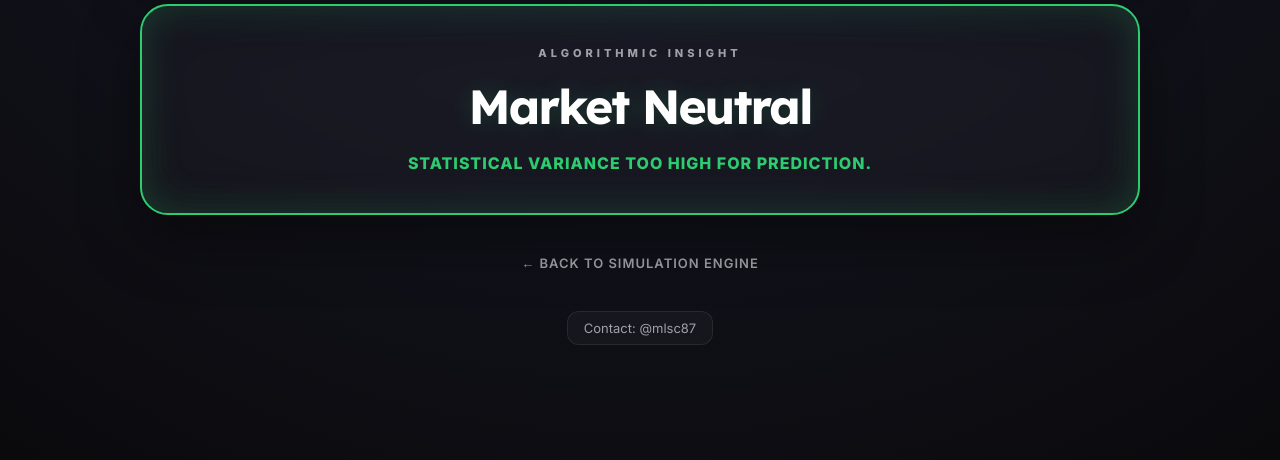
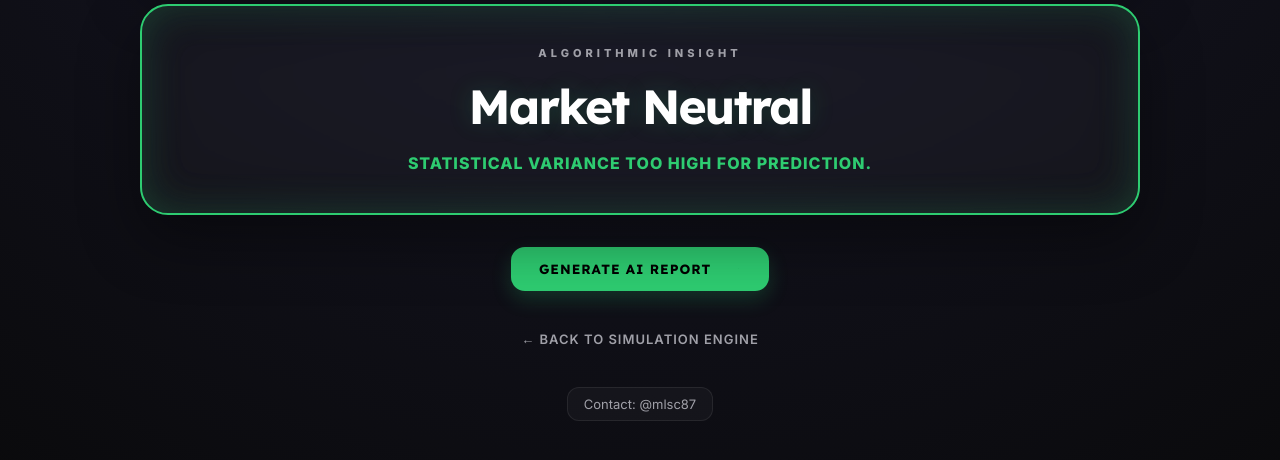
Before and after one commit to nilville/Stratos, a Flask app: template templates/results.html in a window 1280 px wide. Shown: the part 313-773 px from the top of the page. Run offline with Flask 3, Linux system fonts and the light colour scheme; the template is opened without the code that fills it, so the values that code supplies are empty; some libraries are stand-ins or nearby versions.

Commit message:
feat: add AI match analysis integration with new API endpoint, service class, and results template

```diff
--- a/app.py
+++ b/app.py
@@ -2,10 +2,14 @@ import os
 from concurrent.futures import ThreadPoolExecutor
 
 from cachetools import TTLCache
+from dotenv import load_dotenv
 from flask import Flask, jsonify, render_template, request
+
+load_dotenv()
 
 from services.analyzer import Analyzer
 from services.api_client import APIClient
+from services.ai_analyzer import AIAnalyzer
 
 LEAGUES = ["PL", "PD", "BL1", "SA", "FL1", "DED"]
 
@@ -100,5 +104,19 @@ def analyze():
         return render_template("index.html", error=f"An error occurred: {str(e)}")
 
 
+@app.route("/api/ai_analyze", methods=["POST"])
+def api_ai_analyze():
+    team_a_data = request.json.get("team_a")
+    team_b_data = request.json.get("team_b")
+    lang = request.json.get("lang", "en")
+
+    if not team_a_data or not team_b_data:
+        return jsonify({"error": "Missing data"}), 400
+
+    ai_analyzer = AIAnalyzer()
+    ai_analysis = ai_analyzer.analyze_matchup(team_a_data, team_b_data, lang=lang)
+    return jsonify({"analysis": ai_analysis})
+
+
 if __name__ == "__main__":
     app.run(debug=os.getenv("FLASK_DEBUG", "False").lower() == "true")
--- a/static/translations.json
+++ b/static/translations.json
@@ -25,6 +25,8 @@
     "win_label": "Win",
     "no_data": "No match data available.",
     "error_not_found": "Team '{team}' not found.",
+    "ai_analysis_title": "AI Smart Analysis",
+    "generate_ai": "Generate AI Report",
     "contact": "Contact",
     "leagues": {
       "PL": "Premier League",
@@ -61,6 +63,8 @@
     "win_label": "فوز",
     "no_data": "لا توجد بيانات متاحة للمباريات.",
     "error_not_found": "لم يتم العثور على الفريق '{team}'.",
+    "ai_analysis_title": "تحليل ذكي بالذكاء الاصطناعي",
+    "generate_ai": "إنشاء تقرير الذكاء الاصطناعي",
     "contact": "اتصل بنا",
     "leagues": {
       "PL": "الدوري الإنجليزي",
--- a/templates/results.html
+++ b/templates/results.html
@@ -5,6 +5,7 @@
     <meta name="viewport" content="width=device-width, initial-scale=1.0">
     <title>Report: {{ team_a.team_name }} vs {{ team_b.team_name }}</title>
     <link rel="icon" type="image/svg+xml" href="{{ url_for('static', filename='favicon.svg') }}">
+    <script src="https://cdn.jsdelivr.net/npm/markdown-it@14.1.0/dist/markdown-it.min.js"></script>
     <link href="https://fonts.googleapis.com/css2?family=Inter:wght@400;600;800&family=Lexend:wght@300;500;700&family=Almarai:wght@300;400;700;800&display=swap" rel="stylesheet">
     <link rel="stylesheet" href="{{ url_for('static', filename='css/style.css') }}">
     <style>
@@ -87,6 +88,96 @@
             .prediction-card .confidence { margin-top: 16px; font-size: 14px; letter-spacing: 0.5px; }
             .back-nav { margin-top: 32px; font-size: 12px; }
         }
+
+        /* AI Analysis Styles */
+        .ai-analysis-card {
+            margin-top: 32px;
+            padding: 32px;
+            text-align: left;
+            line-height: 1.6;
+        }
+        [dir="rtl"] .ai-analysis-card { text-align: right; }
+        .ai-analysis-card h2 {
+            font-family: 'Lexend', sans-serif;
+            color: var(--accent);
+            font-size: 24px;
+            margin-bottom: 20px;
+            display: flex;
+            align-items: center;
+            gap: 12px;
+        }
+        .ai-analysis-card h2::before {
+            content: '✦';
+            font-size: 1.2em;
+            filter: drop-shadow(0 0 8px var(--accent-glow));
+        }
+        .ai-content {
+            color: var(--text-dim);
+            font-size: 15px;
+        }
+        .ai-content h3 { color: #fff; margin-top: 24px; font-size: 18px; }
+        .ai-content p { margin-bottom: 16px; }
+        .ai-content ul { padding-left: 20px; margin-bottom: 16px; }
+        [dir="rtl"] .ai-content ul { padding-left: 0; padding-right: 20px; }
+        .ai-content li { margin-bottom: 8px; }
+        .ai-content strong { color: #fff; }
+
+        .ai-trigger-container {
+            text-align: center;
+            margin-top: 32px;
+        }
+
+        .ai-btn {
+            background: var(--accent);
+            color: #000;
+            border: none;
+            padding: 14px 28px;
+            border-radius: 14px;
+            font-family: 'Lexend', sans-serif;
+            font-weight: 700;
+            cursor: pointer;
+            transition: all 0.3s cubic-bezier(0.4, 0, 0.2, 1);
+            text-transform: uppercase;
+            letter-spacing: 1px;
+            box-shadow: 0 8px 20px var(--accent-glow);
+            display: inline-flex;
+            align-items: center;
+            gap: 10px;
+        }
+
+        .ai-btn:hover {
+            transform: translateY(-2px) scale(1.02);
+            box-shadow: 0 12px 28px var(--accent-glow);
+            filter: brightness(1.1);
+        }
+
+        .ai-btn:disabled {
+            background: #444;
+            box-shadow: none;
+            cursor: not-allowed;
+            opacity: 0.7;
+        }
+
+        .hidden { display: none; }
+
+        .loader-dots {
+            display: inline-flex;
+            gap: 4px;
+        }
+        .loader-dots span {
+            width: 4px;
+            height: 4px;
+            background: currentColor;
+            border-radius: 50%;
+            animation: bounce 1.4s infinite ease-in-out both;
+        }
+        .loader-dots span:nth-child(1) { animation-delay: -0.32s; }
+        .loader-dots span:nth-child(2) { animation-delay: -0.16s; }
+
+        @keyframes bounce {
+            0%, 80%, 100% { transform: scale(0); }
+            40% { transform: scale(1.0); }
+        }
     </style>
 </head>
 <body>
@@ -163,6 +254,20 @@
             </div>
         </div>
 
+        <div class="ai-trigger-container" id="ai-trigger-wrapper">
+            <button class="ai-btn" onclick="triggerAIAnalysis()" id="ai-btn">
+                <span data-i18n="generate_ai">Generate AI Report</span>
+                <span class="loader-dots hidden" id="ai-loader">
+                    <span></span><span></span><span></span>
+                </span>
+            </button>
+        </div>
+
+        <div class="ai-analysis-card glass-panel hidden" id="ai-card">
+            <h2 data-i18n="ai_analysis_title">AI Smart Analysis</h2>
+            <div class="ai-content" id="ai-content"></div>
+        </div>
+
         <a href="/" class="back-nav" data-i18n="back">← Back to Simulation Engine</a>
 
         <div class="footer">
@@ -221,7 +326,58 @@
             applyLang(next);
         }
 
-        loadTranslations();
+        function renderAIContent(rawContent) {
+            const aiContentEl = document.getElementById('ai-content');
+            const md = window.markdownit({
+                html: true,
+                linkify: true,
+                typographer: true
+            });
+            aiContentEl.innerHTML = md.render(rawContent);
+            document.getElementById('ai-card').classList.remove('hidden');
+            document.getElementById('ai-trigger-wrapper').classList.add('hidden');
+        }
+
+        async function triggerAIAnalysis() {
+            const btn = document.getElementById('ai-btn');
+            const loader = document.getElementById('ai-loader');
+            const btnText = btn.querySelector('[data-i18n]');
+
+            btn.disabled = true;
+            loader.classList.remove('hidden');
+
+            const teamA = {{ team_a | tojson | safe }};
+            const teamB = {{ team_b | tojson | safe }};
+            const lang = document.getElementById('html-tag').getAttribute('lang') || 'en';
+
+            try {
+                const response = await fetch('/api/ai_analyze', {
+                    method: 'POST',
+                    headers: { 'Content-Type': 'application/json' },
+                    body: JSON.stringify({ team_a: teamA, team_b: teamB, lang: lang })
+                });
+
+                const result = await response.json();
+                if (result.analysis) {
+                    renderAIContent(result.analysis);
+                } else {
+                    alert('Analysis failed');
+                    btn.disabled = false;
+                }
+            } catch (e) {
+                console.error(e);
+                alert('An error occurred');
+                btn.disabled = false;
+            } finally {
+                loader.classList.add('hidden');
+            }
+        }
+
+        async function init() {
+            await loadTranslations();
+        }
+
+        init();
     </script>
 </body>
 </html>
```
Also changed, not shown: services/ai_analyzer.py (added, +65 -0 lines).
